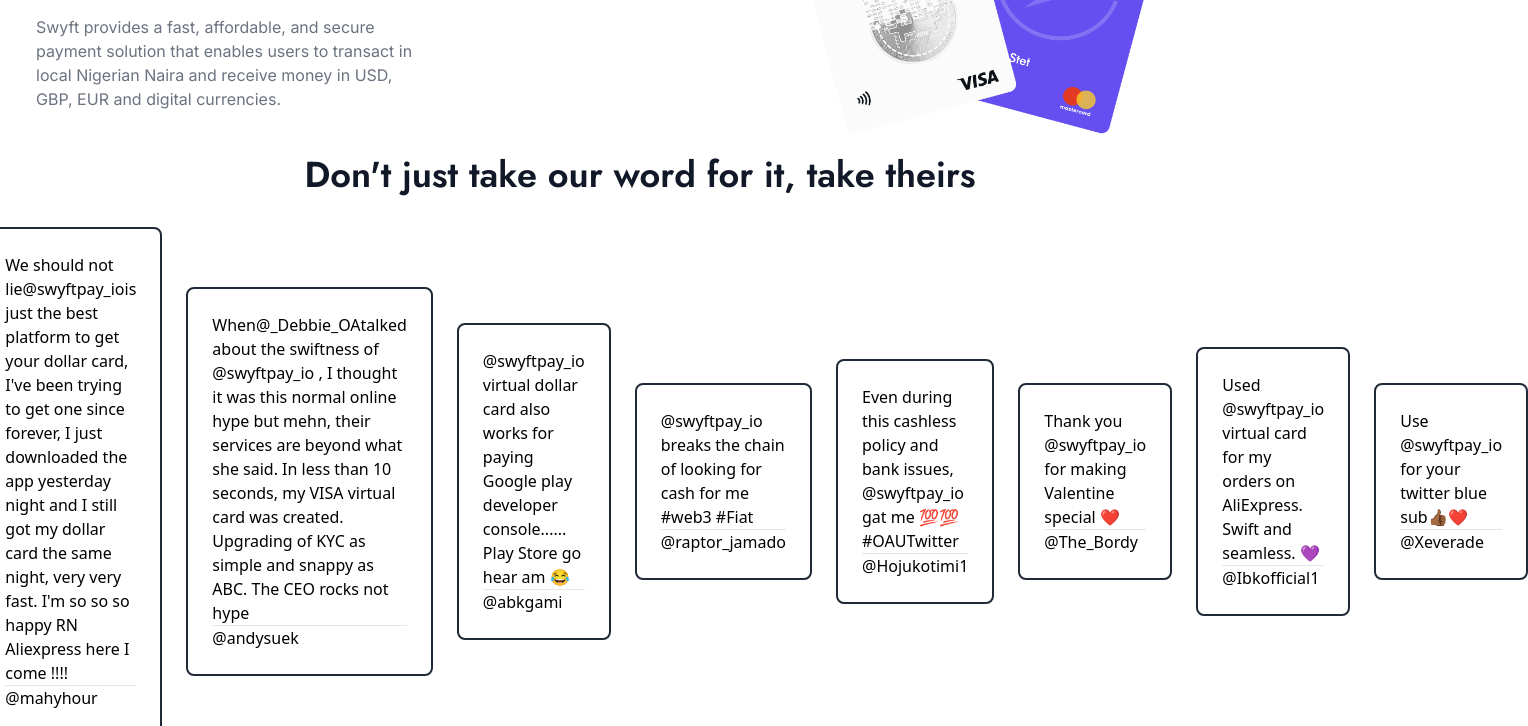
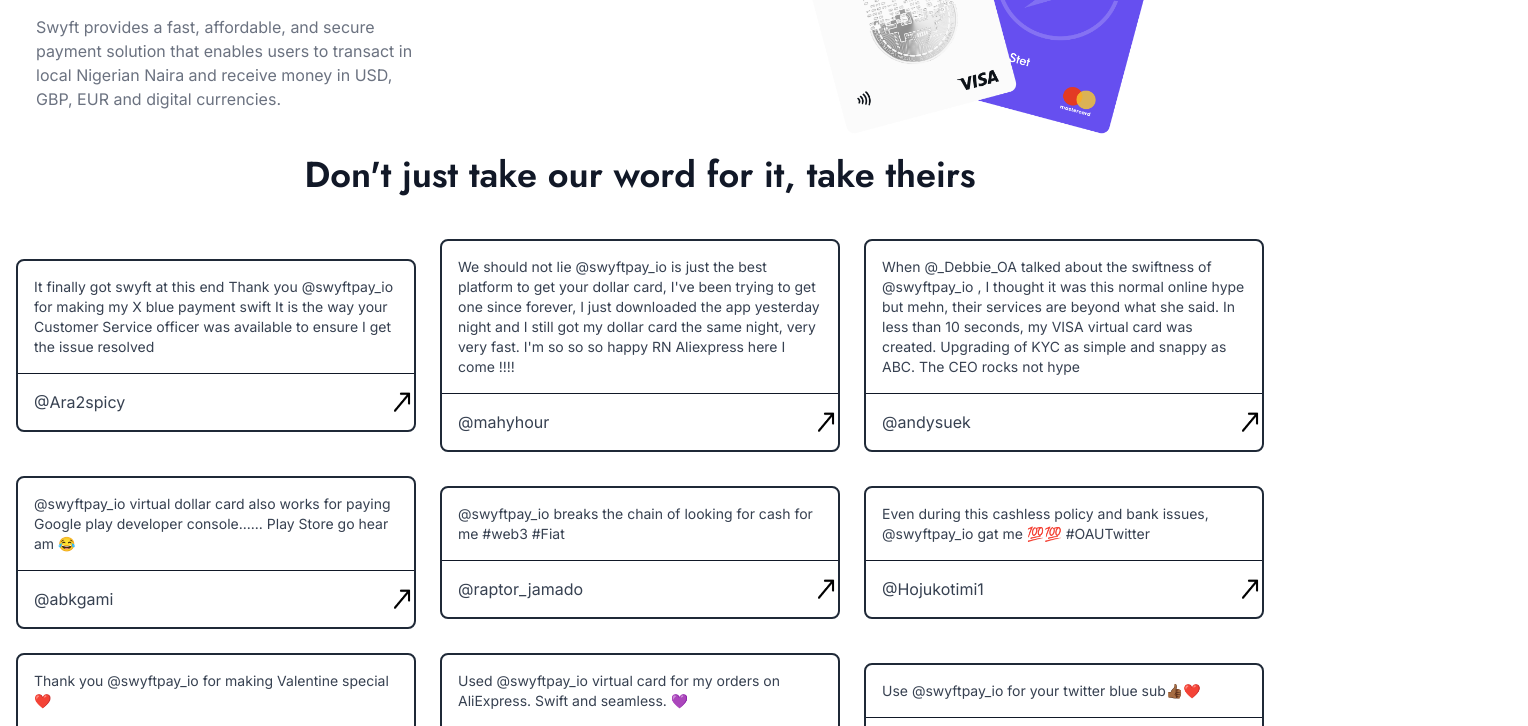
Before and after one commit to OlaiwonAbdullahi/SwyftPay-Replicate, a React (Vite) app: page / in a window 1280 px wide. Shown: the part 1680-2406 px from the top of the page, 1528 px wide, since content can reach past the window. Built offline with nearby package versions, Linux system fonts and the light colour scheme.

Commit message:
update Data.tsx and Testimonials.tsx

```diff
--- a/src/Data.tsx
+++ b/src/Data.tsx
@@ -1,17 +1,17 @@
 export const data = [
   {
     id: 1,
-    para: "It finally got swyft at this end Thank you@swyftpay_iofor making my X blue payment swift It is the way your Customer Service officer was available to ensure I get the issue resolved",
+    para: "It finally got swyft at this end Thank you @swyftpay_io for making my X blue payment swift It is the way your Customer Service officer was available to ensure I get the issue resolved",
     author: "@Ara2spicy",
   },
   {
     id: 2,
-    para: "We should not lie@swyftpay_iois just the best platform to get your dollar card, I've been trying to get one since forever, I just downloaded the app yesterday night and I still got my dollar card the same night, very very fast. I'm so so so happy RN Aliexpress here I come !!!!",
+    para: "We should not lie @swyftpay_io is just the best platform to get your dollar card, I've been trying to get one since forever, I just downloaded the app yesterday night and I still got my dollar card the same night, very very fast. I'm so so so happy RN Aliexpress here I come !!!!",
     author: "@mahyhour",
   },
   {
     id: 3,
-    para: "When@_Debbie_OAtalked about the swiftness of @swyftpay_io , I thought it was this normal online hype but mehn, their services are beyond what she said. In less than 10 seconds, my VISA virtual card was created. Upgrading of KYC as simple and snappy as ABC. The CEO rocks not hype",
+    para: "When @_Debbie_OA talked about the swiftness of @swyftpay_io , I thought it was this normal online hype but mehn, their services are beyond what she said. In less than 10 seconds, my VISA virtual card was created. Upgrading of KYC as simple and snappy as ABC. The CEO rocks not hype",
     author: "@andysuek",
   },
   {
--- a/src/components/Testimonials.tsx
+++ b/src/components/Testimonials.tsx
@@ -1,13 +1,15 @@
 import { data } from "../Data.tsx";
+import Arrow from "../assets/arrow.png";
+
 export default function Testimonials() {
   return (
-    <div className="">
-      <h2 className="text-center pt-5 text-4xl text-gray-900 font-jost font-semibold">
+    <div className="px-4">
+      <h2 className="text-center pt-5 text-3xl md:text-4xl text-gray-900 font-jost font-semibold">
         Don't just take our word for it, take theirs
       </h2>
-      <div className="flex flex-col md:flex-row gap-6 mx-auto justify-center max-w-7xl items-center mt-8">
-        {data.map((card) => (
-          <Cards card={card} />
+      <div className="grid grid-cols-1 md:grid-cols-2 lg:grid-cols-3 gap-6 mx-auto justify-center max-w-7xl items-center mt-11">
+        {data.map((card, index) => (
+          <Cards key={index} card={card} />
         ))}
       </div>
     </div>
@@ -16,12 +18,14 @@
 
 function Cards({ card }) {
   return (
-    <div className="border-2 rounded-lg h-auto card w-auto p-6 border-gray-800">
-      <p>{card.para}</p>
-      <hr style={{ color: "grey" }}></hr>
-      <div className="">
-        <p>{card.author}</p>
-        <span></span>
+    <div className="border-2 rounded-lg h-auto card w-full  border-gray-800 bg-white">
+      <p className="text-gray-700 font-inter text-sm m-4">{card.para}</p>
+      <hr className="my-4 border-gray-900 w-full mx-0" />
+      <div className="text-left flex">
+        <p className="text-gray-700 font-inter ml-4 mb-4">{card.author}</p>
+        <span className="items-end ml-auto">
+          <img src={Arrow} className="h-6 w-6"></img>
+        </span>
       </div>
     </div>
   );
```
Also changed, not shown: src/assets/arrow.png (added).
